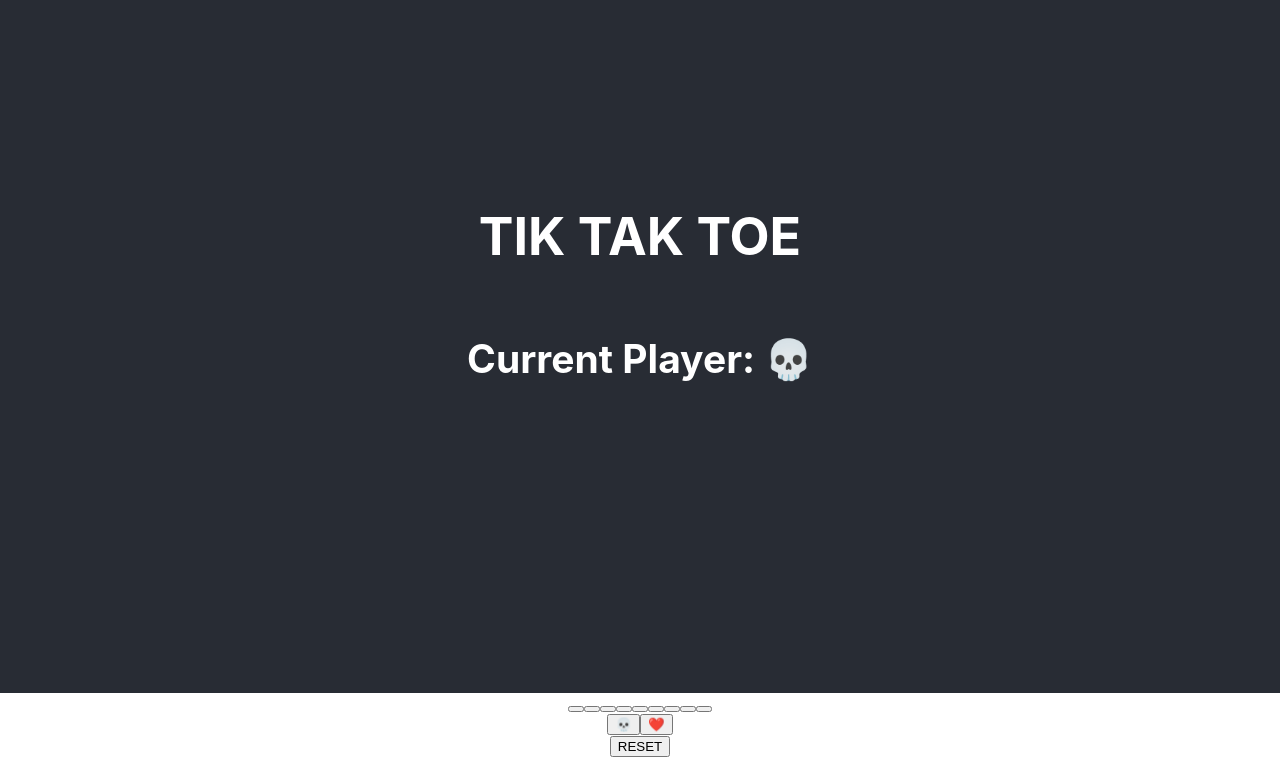
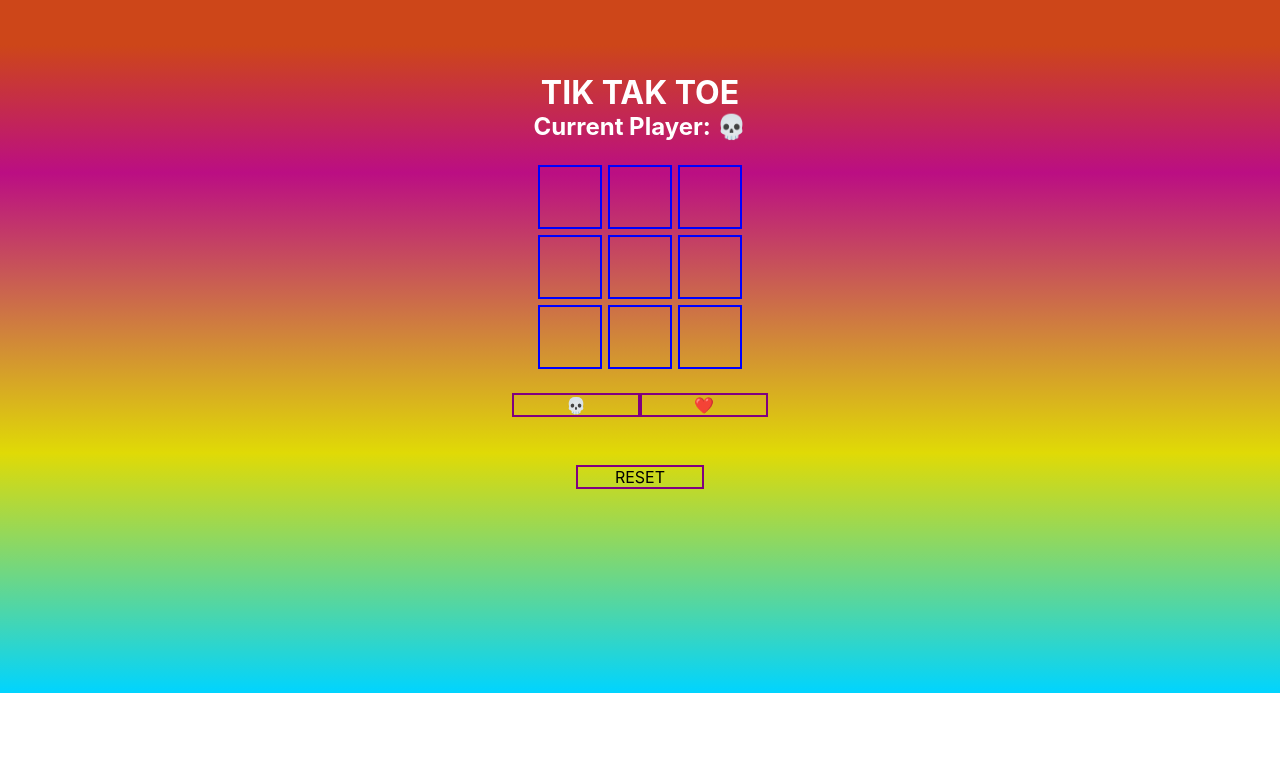
Before and after one commit to dimstar/chubby-checkers, a React (Create React App) app: page / in a window 1280 px wide. Shown: the part 107-864 px from the top of the page. After the commit the page ends 800 px from the top, so only its background shows below. Built offline with nearby package versions, Linux system fonts and the light colour scheme.

Commit message:
WIP styles

```diff
--- a/src/App.css
+++ b/src/App.css
@@ -1,38 +1,61 @@
-.App {
-  text-align: center;
+h1,
+h2,
+h3 {
+  margin: 0;
 }
 
-.App-logo {
-  height: 40vmin;
-  pointer-events: none;
+button {
+  background: none;
+  color: inherit;
+  border: none;
+  padding: 0;
+  font: inherit;
+  cursor: pointer;
+  outline: inherit;
 }
 
-@media (prefers-reduced-motion: no-preference) {
-  .App-logo {
-    animation: App-logo-spin infinite 20s linear;
-  }
+.App {
+  background: rgb(205,70,25);
+  background: linear-gradient(180deg, rgba(205,70,25,1) 19%, rgba(187,14,131,1) 35%, rgba(224,218,6,1) 70%, rgba(0,212,255,1) 100%);
+  text-align: center;
+  display: flex;
+  flex-direction: column;
+  justify-content: center;
+  position: fixed;
+  top: 0;
+  right: 0;
+  bottom: 0;
+  left: 0;
 }
 
 .App-header {
-  background-color: #282c34;
-  min-height: 100vh;
-  display: flex;
-  flex-direction: column;
-  align-items: center;
-  justify-content: center;
-  font-size: calc(10px + 2vmin);
+  padding-bottom: 24px;
   color: white;
 }
 
-.App-link {
-  color: #61dafb;
+.gameBoard {
+  display: grid;
+  grid-template-columns: repeat(3, 1fr);
+  grid-template-rows: repeat(3, 1fr);
+  gap: 6px;
+  max-width: fit-content;
+  margin-inline: auto;
 }
 
-@keyframes App-logo-spin {
-  from {
-    transform: rotate(0deg);
-  }
-  to {
-    transform: rotate(360deg);
-  }
+.playerMenu, .gameMenu {
+  display: flex;
+  justify-content: center;
+  padding: 24px;
 }
+
+.button {
+  width: 64px;
+  height: 64px;
+  margin: auto;
+  border: 2px solid blue;
+}
+
+.menuButton {
+  width: 128px;
+  border: 2px solid purple;
+}
```
